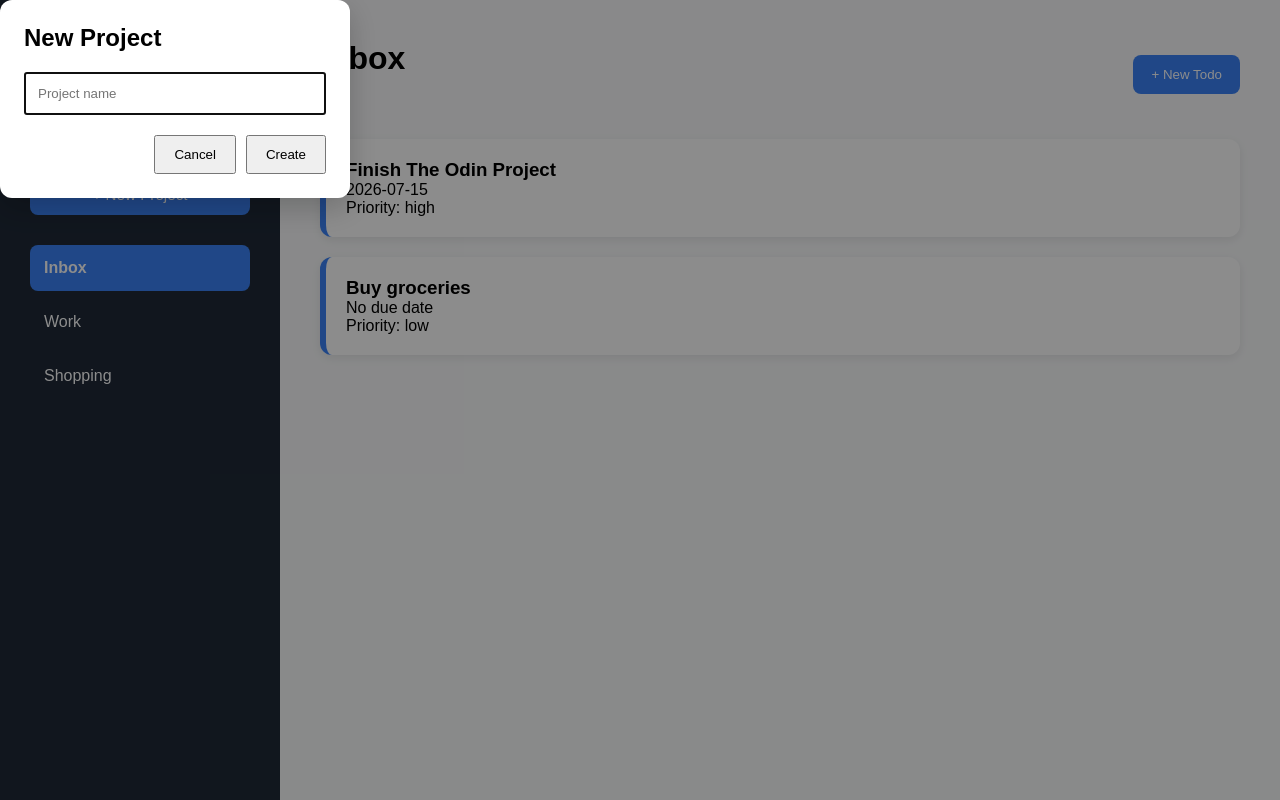
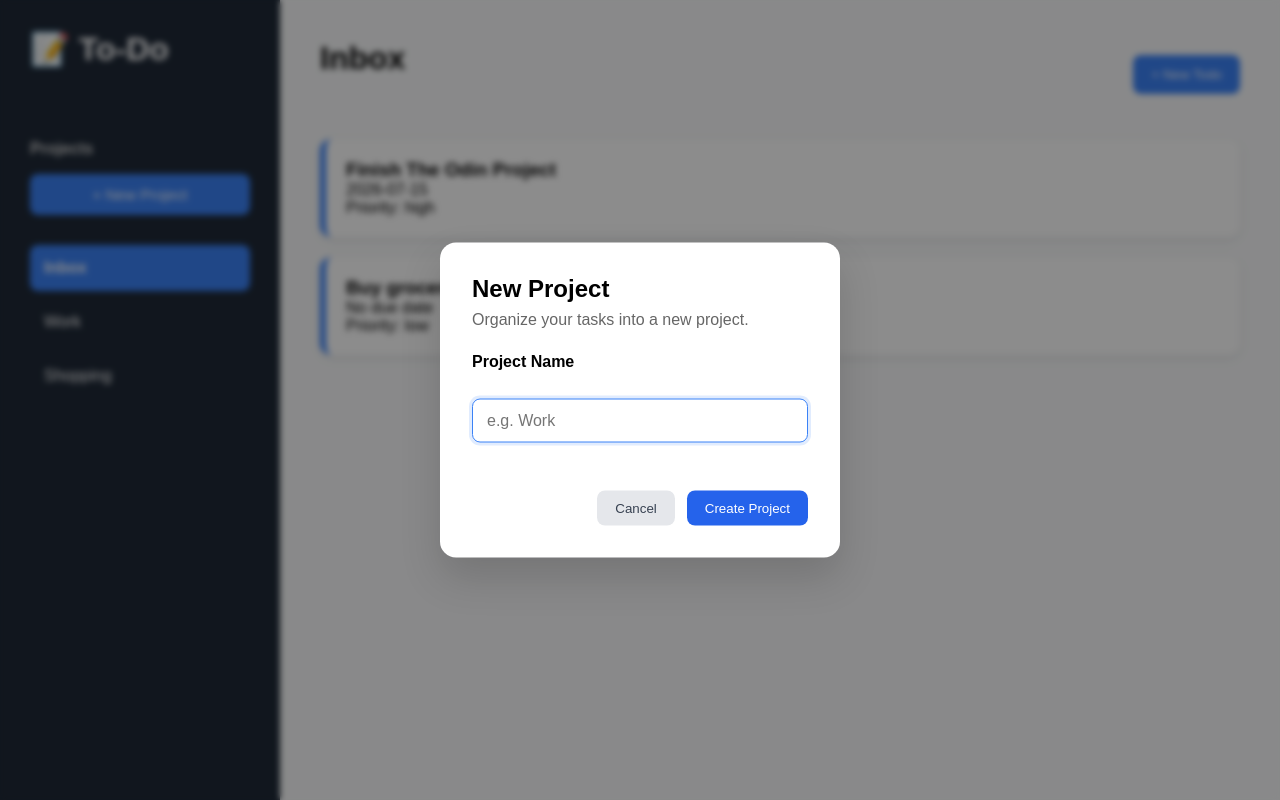
Before and after one commit to Ssekyene/To-Do, a website built with webpack: page src/template.html in a window 1280 px wide. Both pictures are taken after a click on the button "+ New Project". Built offline with nearby package versions, Linux system fonts and the light colour scheme.

Commit message:
chore: slightly better dialog styles

```diff
--- a/src/modules/ui/dialog.js
+++ b/src/modules/ui/dialog.js
@@ -2,27 +2,41 @@ export function openProjectDialog(onCreate) {
   const dialog = document.createElement("dialog");
 
   dialog.innerHTML = `
-    <form method="dialog">
-
+    <form id="project-form">
       <h2>New Project</h2>
 
+      <p class="dialog-subtitle">
+        Organize your tasks into a new project.
+      </p>
+
+      <label for="project-name">
+        Project Name
+      </label>
+
       <input
+        id="project-name"
+        name="projectName"
         type="text"
-            name="projectName"
-            placeholder="Project name"
+        placeholder="e.g. Work"
         required
+        autofocus
+      />
+
+      <menu class="dialog-actions">
+        <button
+          type="button"
+          id="cancel-btn"
         >
-
-        <menu>
-            <button value="cancel">
           Cancel
         </button>
 
-            <button id="create-btn" value="default">
-                Create
+        <button
+          type="submit"
+          class="primary-btn"
+        >
+          Create Project
         </button>
       </menu>
-
     </form>
 `;
 
@@ -30,7 +44,8 @@ export function openProjectDialog(onCreate) {
 
   dialog.showModal();
 
-  const form = dialog.querySelector("form");
+  const form = dialog.querySelector("#project-form");
+  const cancelButton = dialog.querySelector("#cancel-btn");
 
   form.addEventListener("submit", (event) => {
       event.preventDefault();
@@ -45,6 +60,10 @@ export function openProjectDialog(onCreate) {
 
   });
 
+  cancelButton.addEventListener("click", () => {
+    dialog.close();
+  });
+
   dialog.addEventListener("close", () => {
       dialog.remove();
   });
--- a/src/styles.css
+++ b/src/styles.css
@@ -130,14 +130,20 @@ body {
 
 dialog {
     border: none;
-    border-radius: 12px;
-    padding: 24px;
-    width: 350px;
-    box-shadow: 0 10px 30px rgba(0,0,0,.2);
+    border-radius: 16px;
+    width: 400px;
+    padding: 32px;
+    box-shadow: 0 20px 40px rgba(0, 0, 0, .15);
+
+    position: fixed;
+    top: 50%;
+    left: 50%;
+    transform: translate(-50%, -50%);
 }
 
 dialog::backdrop {
     background: rgba(0,0,0,.45);
+    backdrop-filter: blur(3px);
 }
 
 dialog input {
@@ -158,3 +164,70 @@ dialog button {
     padding: 10px 18px;
 
 }
+
+#project-form {
+    display: flex;
+    flex-direction: column;
+}
+
+#project-form h2 {
+    margin: 0;
+}
+
+.dialog-subtitle {
+    margin: 8px 0 24px;
+    color: #666;
+}
+
+#project-form label {
+    margin-bottom: 8px;
+    font-weight: 600;
+}
+
+#project-form input {
+    padding: 12px 14px;
+    border: 1px solid #d6d6d6;
+    border-radius: 8px;
+    font-size: 1rem;
+    outline: none;
+    transition: .2s;
+}
+
+#project-form input:focus {
+    border-color: #3b82f6;
+    box-shadow: 0 0 0 3px rgba(59,130,246,.15);
+}
+
+.dialog-actions {
+    display: flex;
+    justify-content: flex-end;
+    gap: 12px;
+    margin-top: 28px;
+    padding: 0;
+}
+
+#cancel-btn {
+    background: #e5e7eb;
+    color: #374151;
+    border: none;
+    border-radius: 8px;
+    padding: 10px 18px;
+    cursor: pointer;
+}
+
+#cancel-btn:hover {
+    background: #d1d5db;
+}
+
+.primary-btn {
+    background: #2563eb;
+    color: white;
+    border: none;
+    border-radius: 8px;
+    padding: 10px 18px;
+    cursor: pointer;
+}
+
+.primary-btn:hover {
+    background: #1d4ed8;
+}
```
Lines whose indentation alone changed are shown as unchanged.
